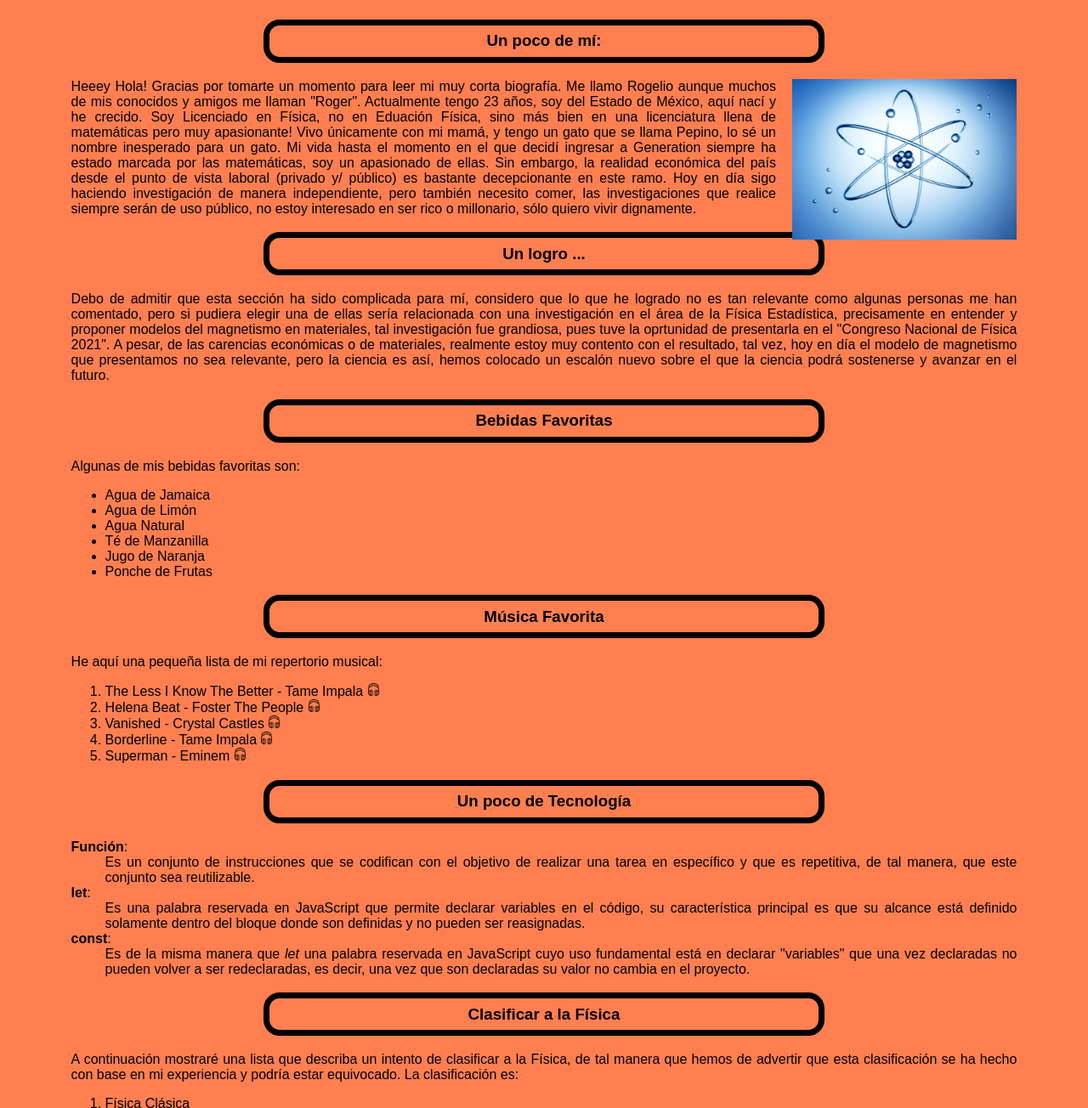
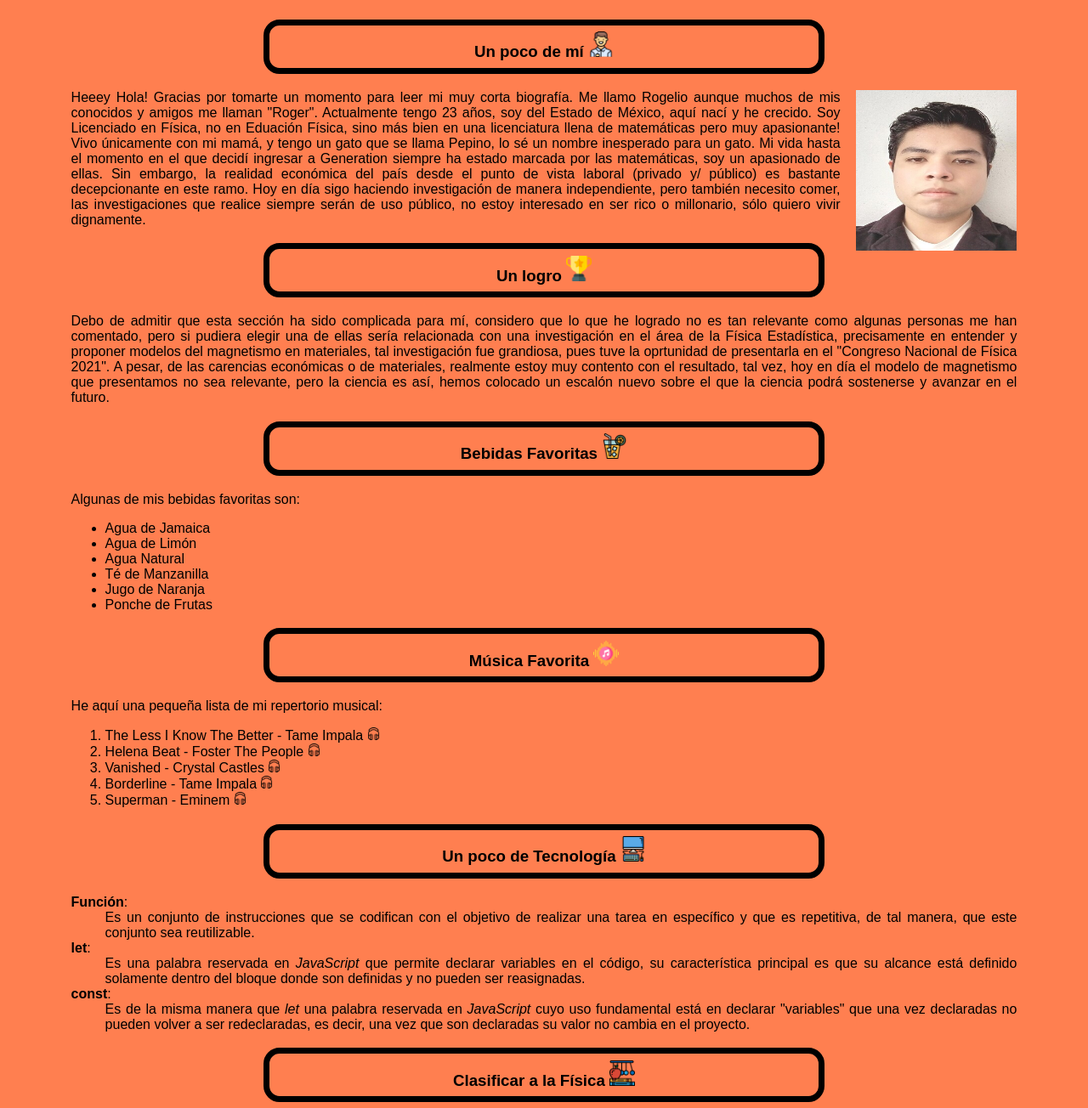
Before and after one commit to RogelioLR/aboutMe, a plain HTML site: page index.html in a window 1280 px wide. Shown: the part 92-1396 px from the top of the page at 85% size. Drawn offline with Linux system fonts and the light colour scheme.

Commit message:
actualizacion v2 de la pagina

```diff
--- a/index.html
+++ b/index.html
@@ -11,9 +11,9 @@
 
     <h1 id="encabezado"> Una pequeña historia </h1>
 
-    <h3 class="subtitle"> Un poco de mí: </h3>
+    <h3 class="subtitle"> Un poco de mí <img src="./media/avatar.png" class="iconSubtitle"> </h3>
     <p id="intro">
-        <img id="profilePhoto" align="right" align="top" src="./media/atom.jpg" alt="Imagen de Rogelio">
+        <img id="profilePhoto" align="right" align="top" src="./media/profilePhoto.jpg" alt="Imagen de Rogelio">
         Heeey Hola! Gracias por tomarte un momento para leer mi muy corta biografía. Me llamo Rogelio aunque muchos de
         mis conocidos y amigos me llaman "Roger". Actualmente tengo 23 años, soy del Estado de México, aquí nací y he
         crecido. Soy Licenciado en Física, no en Eduación Física, sino más bien en una licenciatura llena de matemáticas
@@ -25,7 +25,7 @@
         público, no estoy interesado en ser rico o millonario, sólo quiero vivir dignamente.
     </p>
 
-    <h3 class="subtitle"> Un logro ... </h3>
+    <h3 class="subtitle"> Un logro <img src="./media/trofeo.png" class="iconSubtitle"> </h3>
     <p>
         Debo de admitir que esta sección ha sido complicada para mí, considero que lo que he logrado no es tan relevante
         como algunas personas me han comentado, pero si pudiera elegir una de ellas sería relacionada con una investigación
@@ -36,7 +36,7 @@
         el que la ciencia podrá sostenerse y avanzar en el futuro.
     </p>
 
-    <h3 class="subtitle"> Bebidas Favoritas </h3>
+    <h3 class="subtitle"> Bebidas Favoritas <img src="./media/bebida-fria.png" class="iconSubtitle"> </h3>
     <p>
         Algunas de mis bebidas favoritas son:
     </p>
@@ -49,7 +49,7 @@
         <li>Ponche de Frutas</li>
     </ul>
 
-    <h3 class="subtitle"> Música Favorita </h3>
+    <h3 class="subtitle"> Música Favorita <img src="./media/musica.png" class="iconSubtitle"> </h3>
     <p> He aquí una pequeña lista de mi repertorio musical: </p>
     <ol>
         <li>The Less I Know The Better - Tame Impala
@@ -69,7 +69,7 @@
         </li>
     </ol>
 
-    <h3 class="subtitle"> Un poco de Tecnología </h3>
+    <h3 class="subtitle"> Un poco de Tecnología <img src="./media/computadora.png" class="iconSubtitle"> </h3>
     <dl>
         <dt><strong>Función</strong>:</dt>
         <dd>
@@ -78,19 +78,19 @@
         </dd>
         <dt><strong>let</strong>:</dt>
         <dd>
-            Es una palabra reservada en JavaScript que permite declarar variables en el código, su característica
+            Es una palabra reservada en <em>JavaScript</em> que permite declarar variables en el código, su característica
             principal es que su alcance está definido solamente dentro del bloque donde son definidas y no pueden
             ser reasignadas.
         </dd>
         <dt><strong>const</strong>:</dt>
         <dd>
-            Es de la misma manera que <em>let</em> una palabra reservada en JavaScript cuyo uso fundamental está en
+            Es de la misma manera que <em>let</em> una palabra reservada en <em>JavaScript</em> cuyo uso fundamental está en
             declarar "variables" que una vez declaradas no pueden volver a ser redeclaradas, es decir, una vez que
             son declaradas su valor no cambia en el proyecto.
         </dd>
     </dl>
 
-    <h3 class="subtitle"> Clasificar a la Física </h3>
+    <h3 class="subtitle"> Clasificar a la Física <img src="./media/fisica.png" class="iconSubtitle"> </h3>
     <p>
         A continuación mostraré una lista que describa un intento de clasificar a la Física, de tal manera
         que hemos de advertir que esta clasificación se ha hecho con base en mi experiencia y podría estar equivocado. La
--- a/styles.css
+++ b/styles.css
@@ -32,7 +32,7 @@ p, dl, ul, ol {
 }
 
 #profilePhoto {
-    width: 7cm;
+    width: 5cm;
     height: 5cm;
     margin-left: 0.5cm;
 }
@@ -40,3 +40,7 @@ p, dl, ul, ol {
 .icon {
     width: 15px;
 }
+
+.iconSubtitle {
+    width: 30px;
+}
```
Also changed, not shown: media/atom.jpg (deleted), media/avatar.png (added), media/bebida-fria.png (added), media/computadora.png (added), media/fisica.png (added), media/musica.png (added), media/profilePhoto.jpg (added), media/trofeo.png (added).
